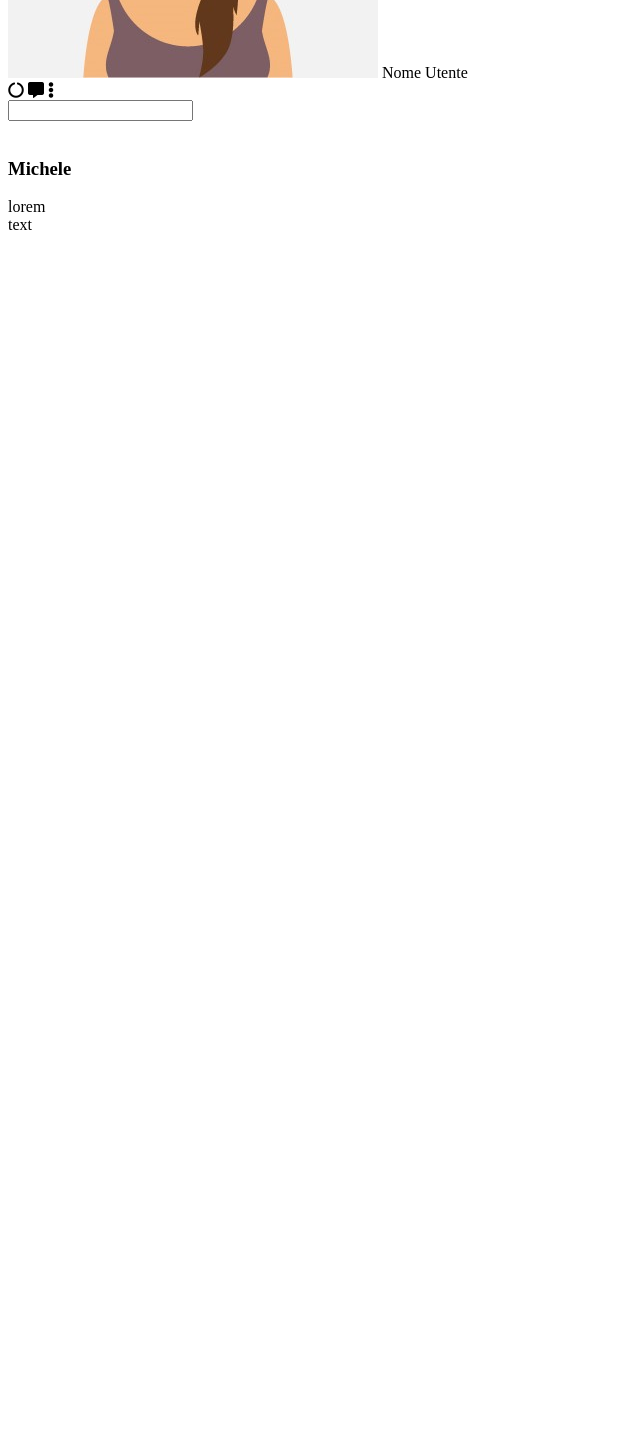
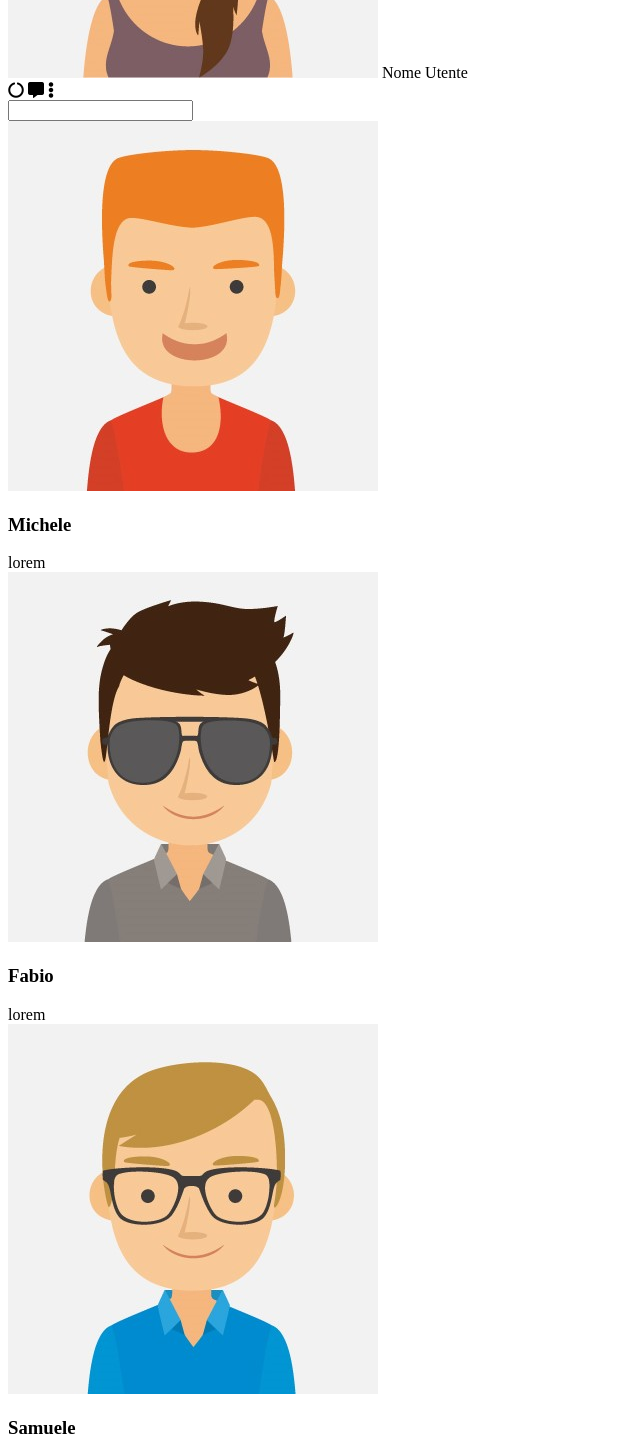
Before and after one commit to AlessandroImpact/vue-boolzapp, a plain HTML site: page index.html in a window 1280 px wide. Shown: the part 300-1742 px from the top of the page, without its empty margins (0-640 px from the left). Before the commit the page ends 800 px from the top, so only its background shows below. Drawn offline with nearby package versions, Linux system fonts and the light colour scheme; files whose address does not match are found by name.

Commit message:
dinamicizzazione contact

```diff
--- a/index.html
+++ b/index.html
@@ -34,14 +34,14 @@
 
             <div class="contacts-left">
 
-                <div class="contact active"> <!--questo andrà dinamicizzato-->
+                <div class="contact" v-for="contact in contacts"> <!--questo andrà dinamicizzato-->
 
                     <div class="contact-logo">
-                        <img src="" alt="">
+                        <img :src='`./img/avatar${contact.avatar}.jpg `'>
                     </div>
 
                     <div class="contact-info">
-                        <h3>Michele</h3>
+                        <h3>{{contact.name}}</h3>
                         <span>lorem</span>
                     </div>
 
```
